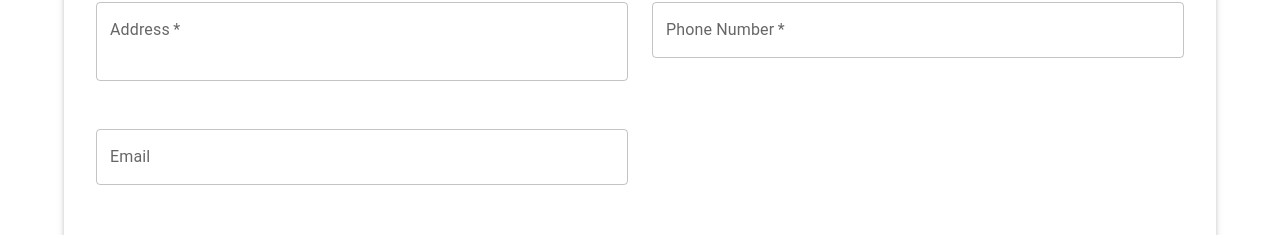
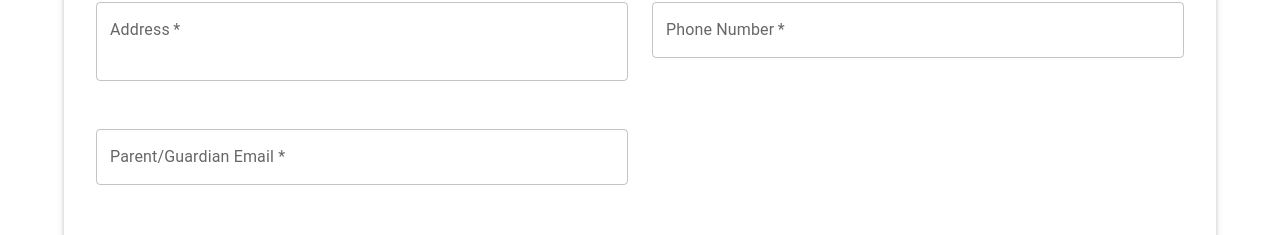
Before and after one commit to elly-design/tbjs-system, a React (Vite) app: page /admission in a window 1280 px wide. Shown: the part 973-1208 px from the top of the page. Built offline with nearby package versions, Linux system fonts and the light colour scheme.

Commit message:
Update email field label to indicate it's required in Admission form

```diff
--- a/src/pages/Admission.jsx
+++ b/src/pages/Admission.jsx
@@ -437,7 +437,7 @@ const Admission = () => {
               <TextField
                 fullWidth
                 name="email"
-                label="Email "
+                label="Parent/Guardian Email *"
                 variant="outlined"
                 margin="normal"
                 type="email"
@@ -455,7 +455,7 @@ const Admission = () => {
               <TextField
                 fullWidth
                 name="parentName"
-                label="Parent/Guardian Name"
+                label="Parent/Guardian Name "
                 variant="outlined"
                 margin="normal"
                 required
```
